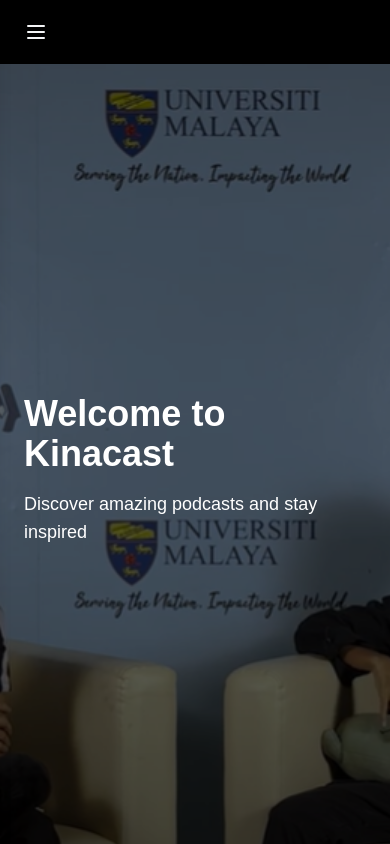
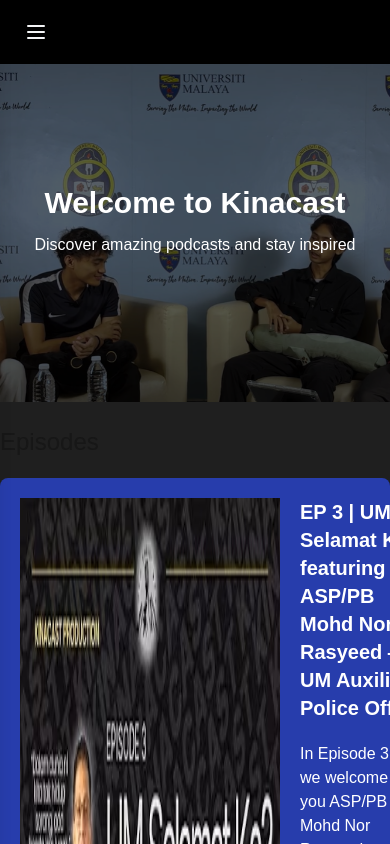
Before and after one commit to AdamAzuddin/Kinacast, a Next.js app: page / in a window 390 px wide. Shown: the top 844 px of the page. Built offline with nearby package versions, Linux system fonts and the light colour scheme.

Commit message:
fixed hero layout for mobile and md

```diff
--- a/components/Hero.tsx
+++ b/components/Hero.tsx
@@ -2,11 +2,10 @@
 
 import { useState, useEffect } from "react";
 import Image from "next/image";
-import {heroImages} from "@/constants/HeroImages"
+import { heroImages } from "@/constants/HeroImages";
 
 export default function Hero() {
   const [currentImageIndex, setCurrentImageIndex] = useState(0);
-
 
   useEffect(() => {
     const interval = setInterval(() => {
@@ -17,30 +16,35 @@
   }, []);
 
   return (
-    <div className="relative w-full h-screen overflow-hidden">
+    <div className="relative w-full min-h-[40vh] md:min-h-[60vh] lg:min-h-screen overflow-hidden">
+      {/* Rotating Background Images */}
       {heroImages.map((image, index) => (
         <div
           key={image}
-          className={`absolute inset-0 transition-opacity duration-1000 ease-in ${
+          className={`absolute inset-0 transition-opacity duration-1000 ease-in-out ${
             index === currentImageIndex ? "opacity-100" : "opacity-0"
           }`}
         >
           <Image
             src={image}
             alt={`Hero image ${index + 1}`}
-            style={{ objectFit: "cover" }}
+            layout="fill"
+            className="object-cover"
             quality={100}
             priority
-            fill
           />
         </div>
       ))}
+
+      {/* Dark Overlay */}
       <div className="absolute inset-0 bg-black bg-opacity-60" />
-      <div className="absolute inset-0 flex flex-col justify-center items-start p-6 sm:p-12 max-w-4xl">
-        <h1 className="text-4xl sm:text-5xl md:text-6xl font-bold text-white mb-4">
+
+      {/* Hero Content */}
+      <div className="absolute inset-0 flex flex-col justify-center items-center text-center p-4 md:p-8 lg:p-12 max-w-3xl lg:max-w-4xl mx-auto">
+        <h1 className="text-3xl md:text-4xl lg:text-5xl font-bold text-white mb-3 lg:mb-4">
           Welcome to Kinacast
         </h1>
-        <p className="text-lg sm:text-xl md:text-2xl text-white mb-8">
+        <p className="text-base md:text-lg lg:text-xl text-white mb-6 lg:mb-8">
           Discover amazing podcasts and stay inspired
         </p>
       </div>
```
